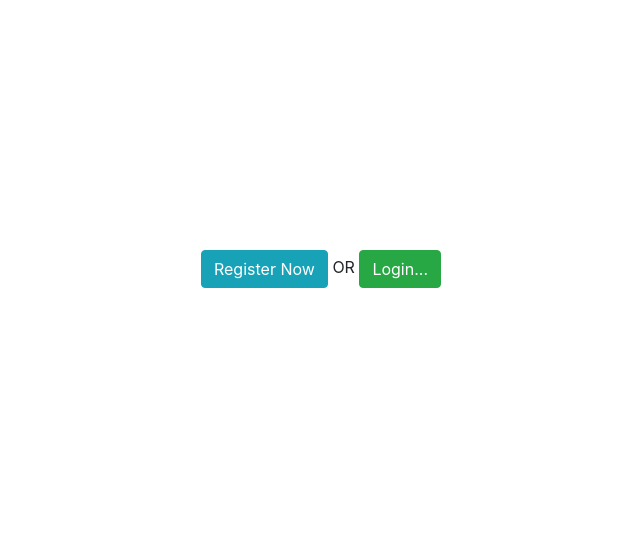
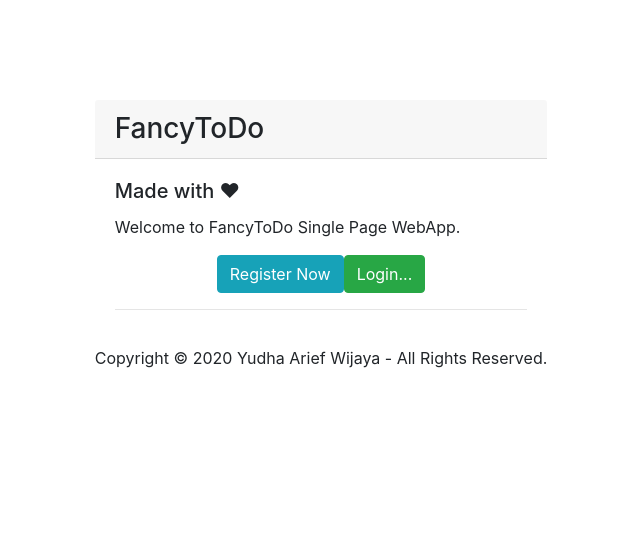
Before and after one commit to elixir-fox-mcc-05/FancyTodo-Client, a PHP site: page / in a window 1280 px wide. Shown: the top 537 px of the page, without its empty margins (319-959 px from the left). Run offline with PHP 8.4, Linux system fonts and the light colour scheme; some libraries are stand-ins or nearby versions.

Commit message:
add google login, customized landing page

```diff
--- a/index.html
+++ b/index.html
@@ -5,6 +5,7 @@
         <meta name="viewport" content="width=device-width, initial-scale=1.0" />
         <link rel="stylesheet" href="https://stackpath.bootstrapcdn.com/bootstrap/4.4.1/css/bootstrap.min.css" integrity="sha384-Vkoo8x4CGsO3+Hhxv8T/Q5PaXtkKtu6ug5TOeNV6gBiFeWPGFN9MuhOf23Q9Ifjh" crossorigin="anonymous">
         <link rel="stylesheet" type="text/css" href="style.css">
+        <meta name="google-signin-client_id" content="375853338470-fdmbbouk4e3g4ar6o3lsgrtpscrbk0db.apps.googleusercontent.com">
         <title>Fancy ToDo</title>
     </head>
     <body>
@@ -12,9 +13,22 @@
         <div class="container">
             <!-- Landing Page -->
             <div id="landing-page">
-                <button id="register-button" class="btn btn-info" onclick="register()">Register Now</button>
-                OR
-                <button id="login-button" class="btn btn-success" onclick="login()">Login...</button>
+                <div>
+                    <h3 class="card-header">FancyToDo</h3>
+                    <div class="card-body">
+                      <h5 class="card-title">Made with &#10084;</h5>
+                      <p class="card-text">Welcome to FancyToDo Single Page WebApp.</p>
+                      <div class="d-flex justify-content-center">
+                      <button id="register-button" class="btn btn-info" onclick="register()">Register Now</button>
+                      <button id="login-button" class="btn btn-success" onclick="login()">Login...</button>
+                    </div>
+                      <hr>
+                      <div class="g-signin2 d-flex justify-content-center" data-onsuccess="onSignIn"></div>
+                    </div>
+                </div>
+                <footer class="d-flex justify-content-center">
+                    <p>Copyright &copy; <script>document.write(new Date().getFullYear())</script> Yudha Arief Wijaya - All Rights Reserved.</p>
+                </footer>
             </div>
             <!-- End Landing Page -->
 
@@ -63,7 +77,7 @@
                     <button id="logout-button" class="btn btn-danger" onclick="logout()">Logout</button>
                 </nav>
 
-                <button id="randomize-quote" type="button" class="btn btn-info" onclick="randomizeQuote()">Randomize Quote</button><i id="quote-author"></i><p id="quote-text"></p>
+                <button id="randomize-quote" type="button" class="btn btn-info btn-sm" onclick="randomizeQuote()">Randomize Quote</button><i id="quote-author"></i><p id="quote-text"></p>
 
                 <hr>
                 <form id="create-todo-form">
@@ -87,7 +101,7 @@
             </div>
             <!-- End Main Page -->
 
-            <footer>
+            <footer class="d-flex justify-content-center">
                 <p>Copyright &copy; <script>document.write(new Date().getFullYear())</script> Yudha Arief Wijaya - All Rights Reserved |
                 <strong>Your IP Address</strong> : <i id="ip"></i></p>
             </footer>
@@ -102,6 +116,7 @@
         <!-- End jQuery -->
 
         <!-- Begin another script -->
+        <script src="https://apis.google.com/js/platform.js" async defer></script>
         <script src="script.js"></script>
         <!-- End another script -->
     </body>
--- a/script.js
+++ b/script.js
@@ -122,11 +122,6 @@ $(document).ready(function () {
 
         })
     })
-
-    // $("#randomize-quote").on("click", function() {
-
-
-    // })
 });
 
 /**
@@ -184,12 +179,14 @@ const create = () => {
 const logout = () => {
 
     localStorage.clear()
+    var auth2 = gapi.auth2.getAuthInstance();
+    auth2.signOut().then(function () {});
     auth()
 }
 
 /**
  * ===========================================
- * Fetch, Update, Delete
+ * Fetch, Update, Delete, Random Quote, Check Ip
  * ===========================================
  */
 
@@ -204,7 +201,7 @@ const fetchToDos = () => {
     })
     .done(data => {
         // console.log(data);
-        $(".card").text("")
+        $(".card").empty()
         data.ToDos.forEach(element => {
             let date = new Date(element.due_date)
             let dateNow = new Date()
@@ -217,7 +214,7 @@ const fetchToDos = () => {
                 <div class="alert alert-info" role="alert">
                 <strong>Due date : </strong>${element.due_date} ${dayRemaining >= 0 ? "- ( " + dayRemaining + " days remaining )" : "- ( EXPIRED )"}
                 </div>
-                <h6 class="card-subtitle mb-2 text-white ${element.status ? "bg-success" : "bg-danger"} " >${element.status ? "[ COMPLETED ! ]" : "[ Not yet completed ]"}</h6>
+                <h6 class="card-subtitle mb-2 text-white ${element.status ? "badge badge-success" : "badge badge-danger"} " >${element.status ? "[ COMPLETED ! ]" : "[ Not yet completed ]"}</h6>
                 <p class="card-text">
                 ${element.description}
                 </p>
@@ -311,3 +308,29 @@ const checkIp = () => {
         console.log(err);
     })
 }
+
+/**
+ * ===========================================
+ * Google Sign In
+ * ===========================================
+ */
+
+function onSignIn(googleUser) {
+
+    const id_token = googleUser.getAuthResponse().id_token;
+
+    $.ajax({
+        method : "post",
+        url : baseUrl + "/google-login",
+        headers : {
+            google_token : id_token
+        }
+    })
+    .done(data => {
+        localStorage.setItem("token", data.token)
+        auth()
+    })
+    .fail(err => {
+        console.log(err);
+    })
+}
--- a/style.css
+++ b/style.css
@@ -1,3 +1,8 @@
+* {
+    margin: 0;
+    padding: 0;
+}
+
 .container {
     display: flex;
     justify-content: center;
@@ -6,7 +11,7 @@
 }
 
 #landing-page {
-    padding: 250px;
+    padding: 100px;
 }
 
 #login-page, #register-page{
```
